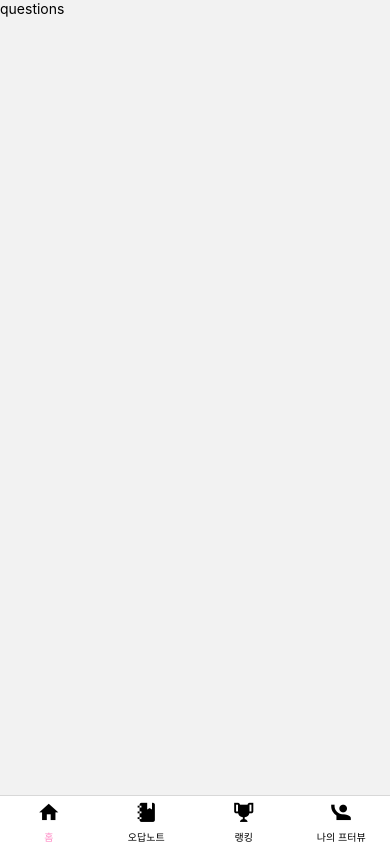
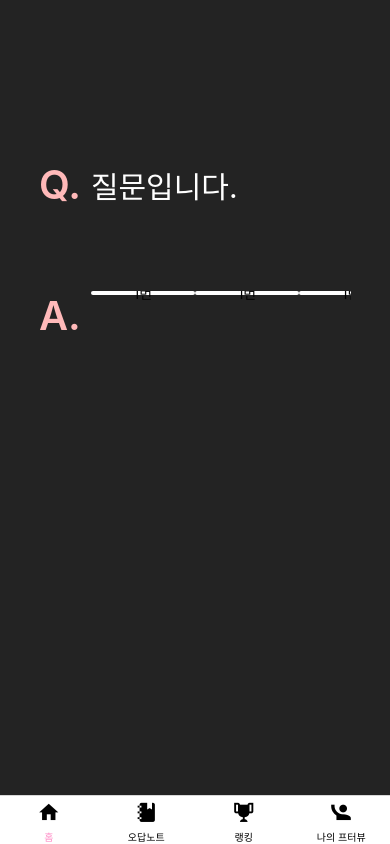
Before and after one commit to Exist95/Front-interview, a React Native app in the folder client/: screen /Questions in a window 390 px wide. Built offline with nearby package versions, Linux system fonts and the light colour scheme.

Commit message:
[FEAT]: 질문 페이지 구현 중

```diff
--- a/client/App.tsx
+++ b/client/App.tsx
@@ -1,3 +1,4 @@
+import StackNavigator from "./Routes";
 import TabBar from "./Tab";
 
 export default function App() {
--- a/client/view/components/Header/style.ts
+++ b/client/view/components/Header/style.ts
@@ -12,7 +12,6 @@ const Profile = styled.View`
   height: 60;
   border-radius: 30;
   background-color: gray;
-  margin-right: 10%;
 `;
 
 export { Container, Profile };
--- a/client/view/pages/Main/index.tsx
+++ b/client/view/pages/Main/index.tsx
@@ -1,7 +1,5 @@
-import { useNavigation } from "@react-navigation/native";
 import { StatusBar } from "expo-status-bar";
 import Button from "../../components/Button";
-import Footer from "../../components/Footer";
 import Header from "../../components/Header";
 import { Container, MainTitle } from "./style";
 
--- a/client/view/pages/Main/style.ts
+++ b/client/view/pages/Main/style.ts
@@ -5,7 +5,7 @@ const Container = styled.View`
   background-color: #232323;
   align-items: center;
   justify-content: space-between;
-  padding: 20% 0;
+  padding: 20% 10%;
 `;
 
 const MainTitle = styled.Text`
--- a/client/view/pages/Questions/index.tsx
+++ b/client/view/pages/Questions/index.tsx
@@ -1,6 +1,41 @@
-import { Text } from "react-native";
+import { ScrollView, Text } from "react-native";
+import {
+  AContainer,
+  Answer,
+  BtnContainer,
+  Container,
+  QContainer,
+  QContent,
+  Title,
+} from "./style";
 
 const Questions = () => {
-  return <Text>questions</Text>;
+  return (
+    <Container>
+      <QContainer>
+        <Title>Q.</Title>
+        <QContent>질문입니다.</QContent>
+      </QContainer>
+      <AContainer>
+        <Title>A.</Title>
+        <ScrollView style={{ flex: 1 }}>
+          <BtnContainer>
+            <Answer>
+              <Text>1번</Text>
+            </Answer>
+            <Answer>
+              <Text>1번</Text>
+            </Answer>
+            <Answer>
+              <Text>1번</Text>
+            </Answer>
+            <Answer>
+              <Text>1번</Text>
+            </Answer>
+          </BtnContainer>
+        </ScrollView>
+      </AContainer>
+    </Container>
+  );
 };
 export default Questions;
--- a/client/view/pages/Questions/style.ts
+++ b/client/view/pages/Questions/style.ts
@@ -0,0 +1,57 @@
+import styled from "styled-components/native";
+
+const Container = styled.View`
+  flex: 1;
+  background-color: #232323;
+  padding: 20% 10%;
+`;
+
+const QContainer = styled.View`
+  flex: 1;
+  flex-direction: row;
+  align-items: center;
+`;
+const Title = styled.Text`
+  font-size: 40;
+  font-weight: 600;
+  color: #ffb9b9;
+  margin-right: 10;
+`;
+const QContent = styled.Text`
+  font-size: 30;
+  color: white;
+`;
+
+const AContainer = styled.View`
+  flex: 2;
+  flex-direction: row;
+`;
+
+const ScrollView = styled.ScrollView`
+  flex: 1;
+  width: 100%;
+`;
+
+const BtnContainer = styled.View`
+  flex-direction: row;
+`;
+
+const Answer = styled.View`
+  width: 40%;
+  height: 10%;
+  border-radius: 5;
+  border: 2px solid white;
+  align-items: center;
+  justify-content: center;
+`;
+
+export {
+  Container,
+  QContainer,
+  QContent,
+  Title,
+  AContainer,
+  BtnContainer,
+  Answer,
+  ScrollView,
+};
```
Also changed, not shown: client/view/components/Footer/index.tsx (deleted, +0 -24 lines), client/view/components/Footer/style.ts (deleted, +0 -14 lines).
